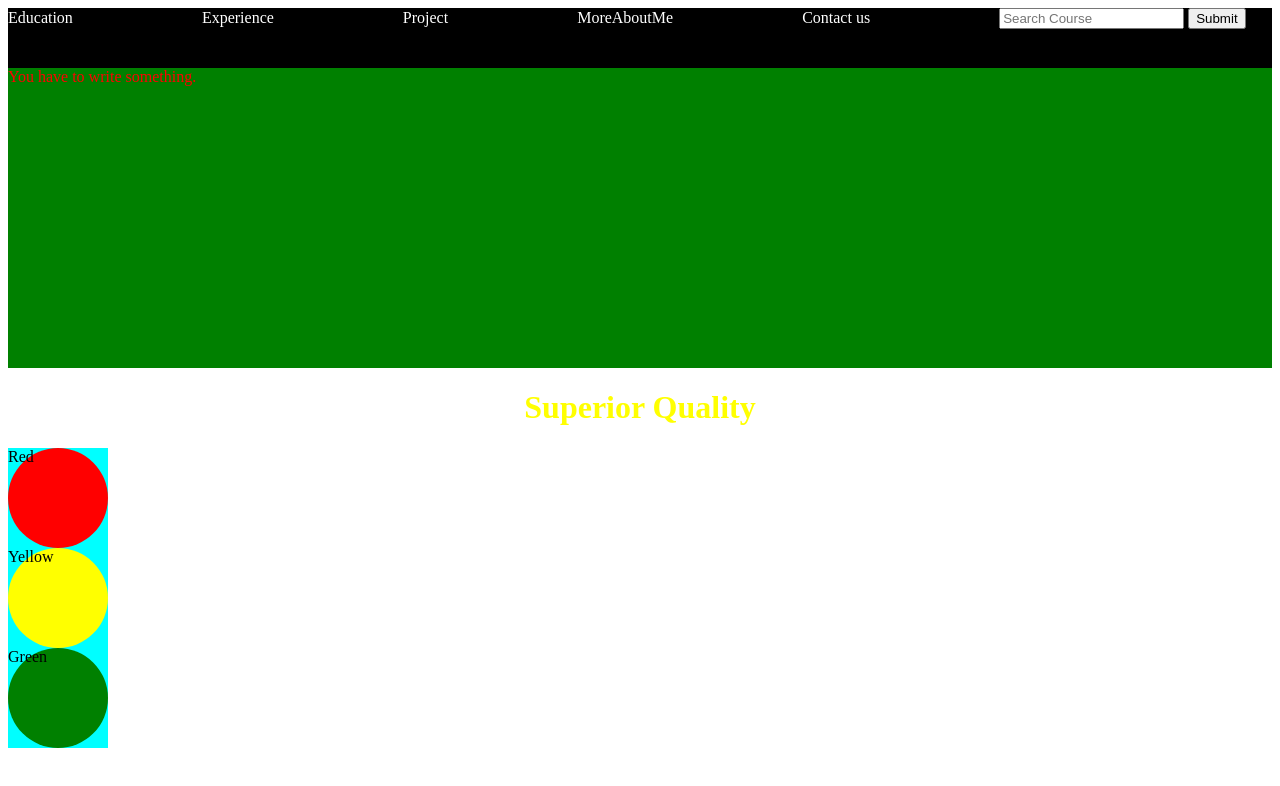
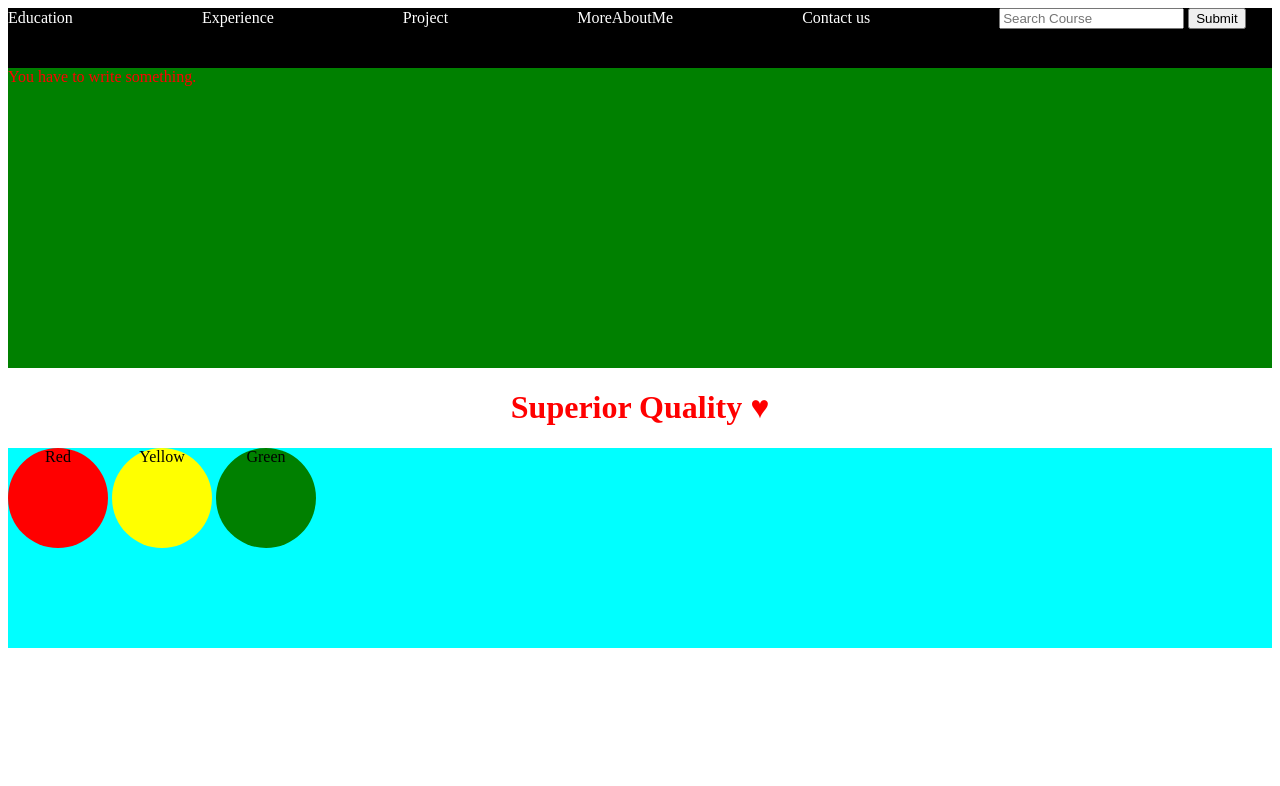
Before and after one commit to yogeshpriyadarshi/HTML, a plain HTML site: page index.html in a window 1280 px wide. Drawn offline with Linux system fonts and the light colour scheme.

Commit message:
new update

```diff
--- a/Style/style.css
+++ b/Style/style.css
@@ -1,6 +1,6 @@
 h1{
     text-align: center;
-    color:yellow;
+    color:red;
 }
 #one{
     height: 300px;
@@ -18,28 +18,30 @@ header{
 }
 #two{
 
-    height:300px;
-    width:100px;
+    height:200px;
     background-color:aqua;
 }
 #green{
-
+display: inline-block;
     height:100px;
     width:100px;
     background-color:green;
     border-radius: 50%;
+    text-align: center;
 }
 #red{
-
+display: inline-block;
     height:100px;
     width:100px;
     background-color:red;
     border-radius: 50%;
+    text-align: center;
 }
 #yellow{
-
+display:inline-block;
     height:100px;
     width:100px;
     background-color:yellow;
     border-radius: 50%;
+    text-align: center;
 }
--- a/index.html
+++ b/index.html
@@ -19,7 +19,7 @@
     <main>
         <div id="one"> You have to write something.
         </div>
-        <p> <h1> Superior Quality</h1></p>
+        <p> <h1> Superior Quality &hearts;</h1></p>
         <div id="two">
             <div id="red"> Red</div>
             <div id="yellow">Yellow</div>
```
